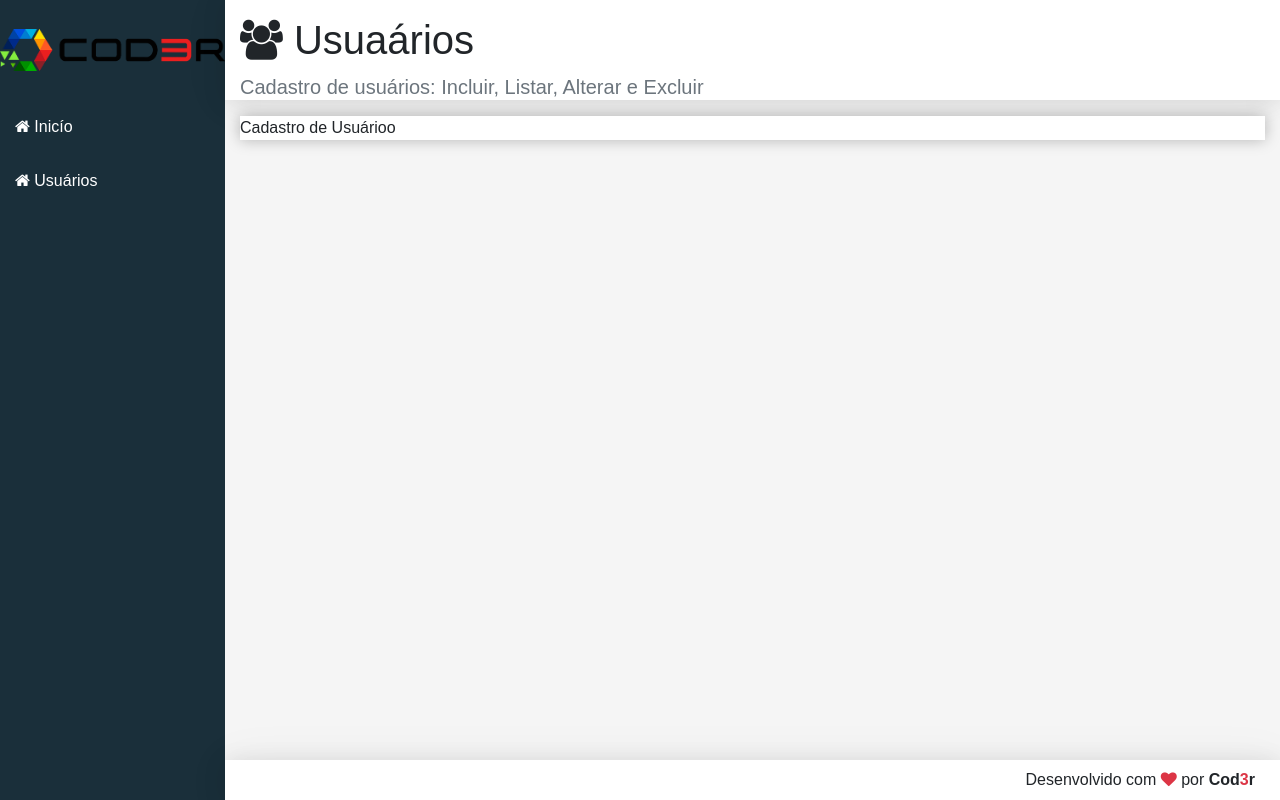
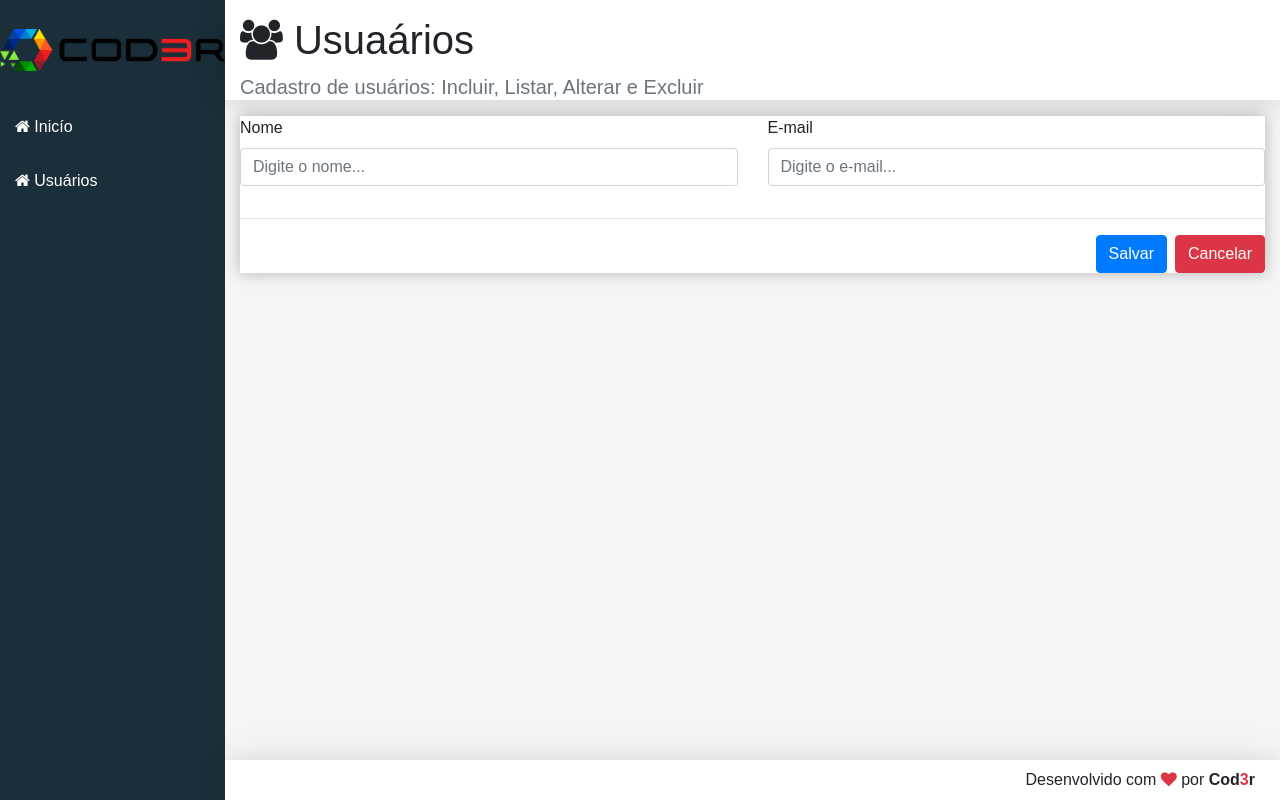
Before and after one commit to TiagoMiranda009/cadastroDeUsuarios, a React (Create React App) app in the folder frontend/: page /users in a window 1280 px wide. Built offline with nearby package versions, Linux system fonts and the light colour scheme.

Commit message:
Componentes de cadrastro de usuarios 03

```diff
--- a/frontend/src/componentes/user/UserCrud.jsx
+++ b/frontend/src/componentes/user/UserCrud.jsx
@@ -10,7 +10,7 @@ const headerProps = {
 
 const baseUrl = 'http://localhost:3001/users'
 const inicialState = {
-    user: {nome: '', email:''},
+    user: {name: '', email:''},
     list: []
 }
 
@@ -40,10 +40,59 @@ export default class UserCrud extends Component {
         return list
     }
 
+    updateField(event){
+        const user = { ...this.state.user }
+        user[event.target.name] = event.target.value
+        this.setState({ user })
+    }
+
+    renderForm() {
+        return (
+            <div className="form">
+                <div className="row">
+                    <div className="col-12 col-md-6">
+                        <div className="form-group">
+                            <label>Nome</label>
+                            <input type="text" className="form-control"
+                             name="name" value={this.state.user.name}
+                             onChange={e => this.updateField(e)}
+                             placeholder="Digite o nome..." />
+                        </div>
+                    </div>
+
+                    <div className="col-12 col-md-6">
+                        <div className="form-group">
+                            <label>E-mail</label>
+                            <input type="text" className="form-control"
+                             name="email" value={this.state.user.email}
+                             onChange={e => this.updateField(e)}
+                             placeholder="Digite o e-mail..." />
+                        </div>
+                    </div>
+                </div>
+
+                <hr />
+                <div className="row">
+                    <div className="col-12 d-flex justify-content-end">
+                        <button className="btn btn-primary"
+                        onClick={e => this.save(e)}>
+                            Salvar
+                        </button>
+
+                        <button className="btn btn-danger ml-2"
+                        onClick={e => this.clear(e)}>
+                            Cancelar
+                        </button>
+                    </div>
+                </div>
+            </div>
+        )
+    }
+
     render() {
         return (
             <Main {...headerProps}>
-                Cadastro de Usuárioo
+                {this.renderForm()}
             </Main>
         )
     }
```
Also changed, not shown: 1 other file (tests, documents, lock files or other folders).
